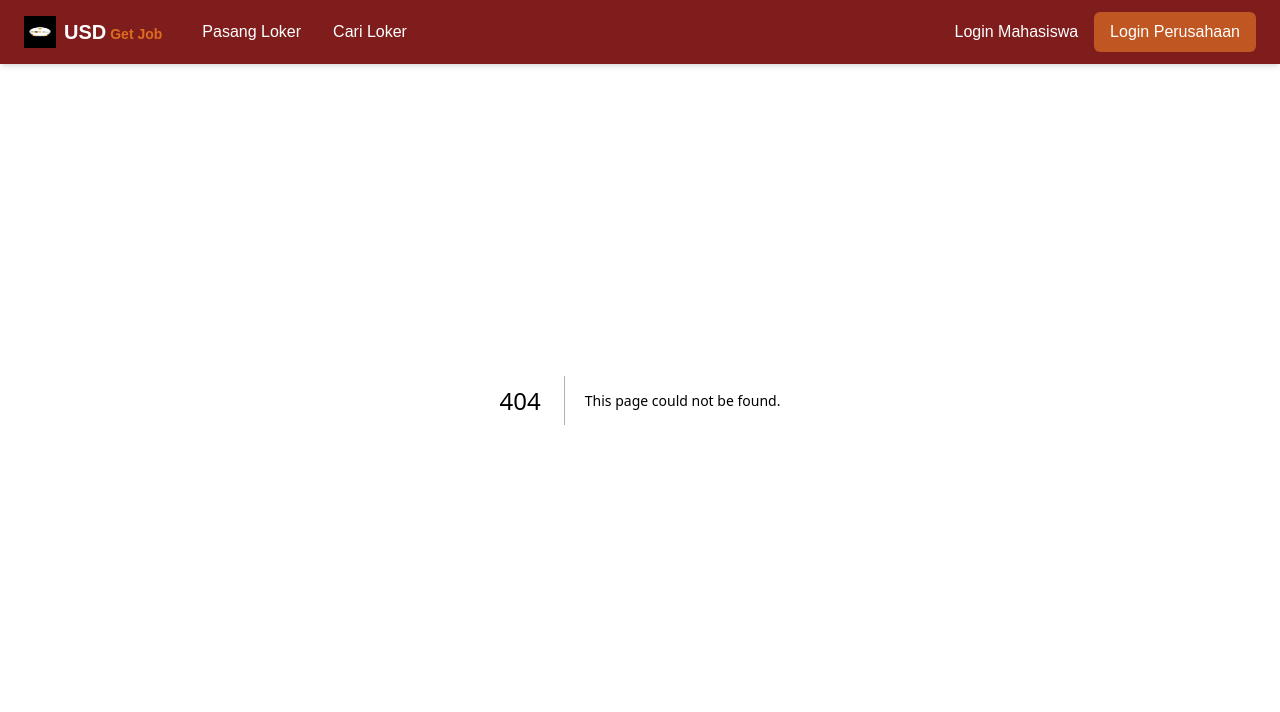
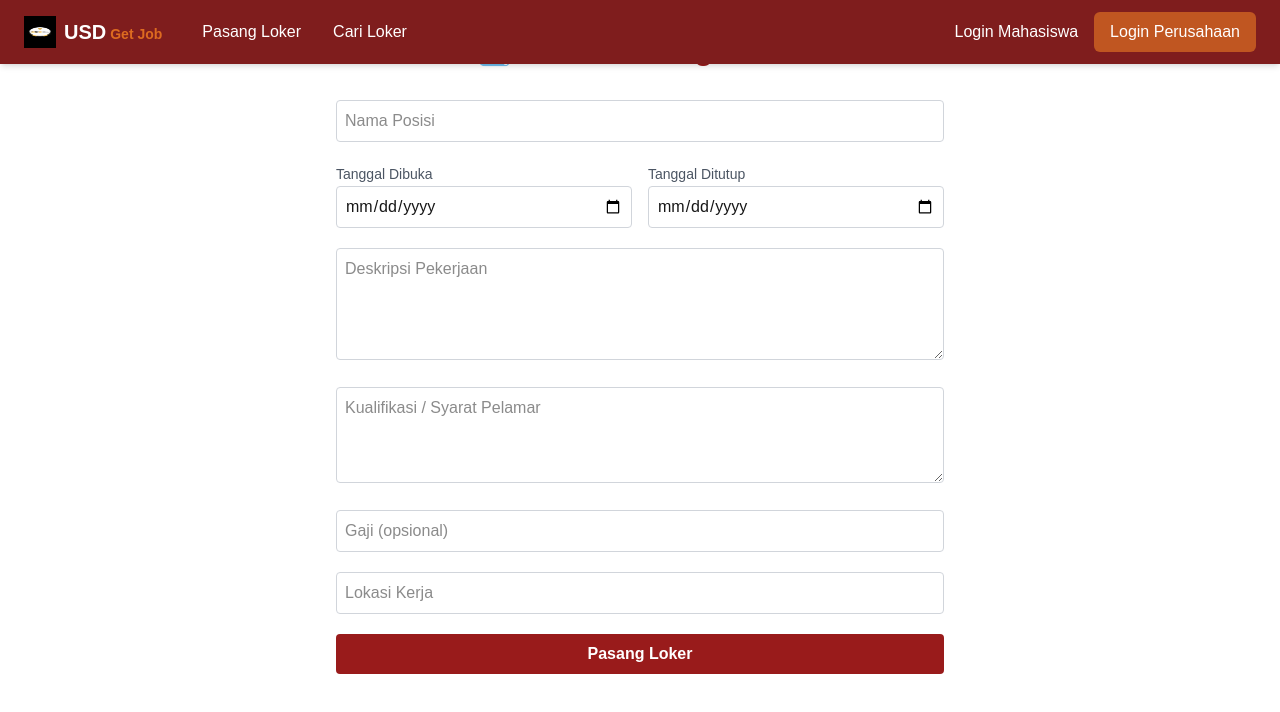
Before and after one commit to sensussandi/Getjob, a Next.js app: page /pasang-loker in a window 1280 px wide. Before the commit this address had no page. Shown: the top 712 px of the page. Built offline with nearby package versions, Linux system fonts and the light colour scheme.

Commit message:
tambah pasang loker dan ubah sedikit fitur header

```diff
--- /dev/null
+++ b/src/app/api/pasang-loker/route.js
@@ -0,0 +1,60 @@
+import { NextResponse } from "next/server";
+import mysql from "mysql2/promise";
+
+export async function POST(req) {
+  try {
+    const body = await req.json();
+    const {
+      nama_posisi,
+      tanggal_dibuka,
+      tanggal_ditutup,
+      deskripsi_pekerjaan,
+      kualifikasi,
+      gaji,
+      lokasi,
+    } = body;
+
+    // Validasi minimal
+    if (!nama_posisi || !tanggal_dibuka || !deskripsi_pekerjaan) {
+      return NextResponse.json(
+        { success: false, message: "Data tidak lengkap. Mohon isi semua field wajib." },
+        { status: 400 }
+      );
+    }
+
+    // Koneksi ke database MySQL
+    const connection = await mysql.createConnection({
+      host: "localhost",
+      user: "root",
+      password: "",
+      database: "getjob_db",
+    });
+
+    // Query insert ke tabel lowongan_kerja
+    await connection.execute(
+      "INSERT INTO lowongan_kerja (nama_posisi, tanggal_dibuka, tanggal_ditutup, deskripsi_pekerjaan, kualifikasi, gaji, lokasi) VALUES (?, ?, ?, ?, ?, ?, ?)",
+      [
+        nama_posisi,
+        tanggal_dibuka,
+        tanggal_ditutup,
+        deskripsi_pekerjaan,
+        kualifikasi,
+        gaji,
+        lokasi,
+      ]
+    );
+
+    await connection.end();
+
+    return NextResponse.json({
+      success: true,
+      message: "✅ Lowongan berhasil dipasang!",
+    });
+  } catch (error) {
+    console.error("❌ ERROR:", error);
+    return NextResponse.json(
+      { success: false, message: "Terjadi kesalahan saat memasang lowongan." },
+      { status: 500 }
+    );
+  }
+}
--- /dev/null
+++ b/src/app/pasang-loker/page.js
@@ -0,0 +1,129 @@
+"use client";
+import { useState } from "react";
+
+export default function PasangLokerPage() {
+  const [formData, setFormData] = useState({
+    nama_posisi: "",
+    tanggal_dibuka: "",
+    tanggal_ditutup: "",
+    deskripsi_pekerjaan: "",
+    kualifikasi: "",
+    gaji: "",
+    lokasi: "",
+  });
+
+  const handleChange = (e) => {
+    setFormData({ ...formData, [e.target.name]: e.target.value });
+  };
+
+  const handleSubmit = async (e) => {
+    e.preventDefault();
+
+    const res = await fetch("/api/pasang-loker", {
+      method: "POST",
+      headers: { "Content-Type": "application/json" },
+      body: JSON.stringify(formData),
+    });
+
+    const data = await res.json();
+    alert(data.message);
+
+    if (data.success) {
+      setFormData({
+        nama_posisi: "",
+        tanggal_dibuka: "",
+        tanggal_ditutup: "",
+        deskripsi_pekerjaan: "",
+        kualifikasi: "",
+        gaji: "",
+        lokasi: "",
+      });
+    }
+  };
+
+  return (
+    <div className="p-8 max-w-2xl mx-auto">
+      <h1 className="text-3xl font-bold text-center text-red-800 mb-8">
+        🧾 Form Pasang Loker
+      </h1>
+
+      <form onSubmit={handleSubmit} className="space-y-5">
+        <input
+          type="text"
+          name="nama_posisi"
+          value={formData.nama_posisi}
+          onChange={handleChange}
+          placeholder="Nama Posisi"
+          className="border border-gray-300 p-2 w-full rounded"
+          required
+        />
+
+        <div className="flex gap-4">
+          <div className="w-1/2">
+            <label className="text-sm text-gray-600">Tanggal Dibuka</label>
+            <input
+              type="date"
+              name="tanggal_dibuka"
+              value={formData.tanggal_dibuka}
+              onChange={handleChange}
+              className="border border-gray-300 p-2 w-full rounded"
+              required
+            />
+          </div>
+          <div className="w-1/2">
+            <label className="text-sm text-gray-600">Tanggal Ditutup</label>
+            <input
+              type="date"
+              name="tanggal_ditutup"
+              value={formData.tanggal_ditutup}
+              onChange={handleChange}
+              className="border border-gray-300 p-2 w-full rounded"
+            />
+          </div>
+        </div>
+
+        <textarea
+          name="deskripsi_pekerjaan"
+          value={formData.deskripsi_pekerjaan}
+          onChange={handleChange}
+          placeholder="Deskripsi Pekerjaan"
+          className="border border-gray-300 p-2 w-full rounded h-28"
+          required
+        />
+
+        <textarea
+          name="kualifikasi"
+          value={formData.kualifikasi}
+          onChange={handleChange}
+          placeholder="Kualifikasi / Syarat Pelamar"
+          className="border border-gray-300 p-2 w-full rounded h-24"
+        />
+
+        <input
+          type="text"
+          name="gaji"
+          value={formData.gaji}
+          onChange={handleChange}
+          placeholder="Gaji (opsional)"
+          className="border border-gray-300 p-2 w-full rounded"
+        />
+
+        <input
+          type="text"
+          name="lokasi"
+          value={formData.lokasi}
+          onChange={handleChange}
+          placeholder="Lokasi Kerja"
+          className="border border-gray-300 p-2 w-full rounded"
+        />
+
+        <button
+          type="submit"
+          className="bg-red-800 hover:bg-red-900 text-white px-6 py-2 rounded w-full font-semibold transition"
+        >
+          Pasang Loker
+        </button>
+      </form>
+    </div>
+  );
+}
--- a/src/components/Header.js
+++ b/src/components/Header.js
@@ -1,24 +1,30 @@
 "use client";
 import { useEffect, useState } from "react";
+import { useRouter } from "next/navigation";
 
 export default function Header() {
   const [showHeader, setShowHeader] = useState(true);
   const [lastScrollY, setLastScrollY] = useState(0);
+  const router = useRouter();
 
-  // Deteksi scroll arah
+  // Deteksi arah scroll
   useEffect(() => {
     const handleScroll = () => {
       if (window.scrollY > lastScrollY) {
-        setShowHeader(false); // Scroll ke bawah → sembunyikan
+        setShowHeader(false);
       } else {
-        setShowHeader(true); // Scroll ke atas → tampilkan
+        setShowHeader(true);
       }
       setLastScrollY(window.scrollY);
     };
-
     window.addEventListener("scroll", handleScroll);
     return () => window.removeEventListener("scroll", handleScroll);
   }, [lastScrollY]);
+
+  // Fungsi klik logo
+  const handleLogoClick = () => {
+    router.push("/"); // arahkan ke halaman utama (home)
+  };
 
   return (
     <nav
@@ -27,16 +33,14 @@ export default function Header() {
       }`}
     >
       <div className="max-w-screen-xl mx-auto flex items-center justify-between px-6 py-3">
-
         {/* === KIRI: Logo + Menu Tengah === */}
         <div className="flex items-center space-x-10">
           {/* Logo */}
-          <div className="flex items-center space-x-2">
-            <img
-              src="/logo.jpg"
-              alt="Logo"
-              className="h-8 w-8"
-            />
+          <div
+            onClick={handleLogoClick}
+            className="flex items-center space-x-2 cursor-pointer hover:opacity-80 transition"
+          >
+            <img src="/logo.jpg" alt="Logo" className="h-8 w-8" />
             <div>
               <span className="text-xl font-bold text-white">USD</span>
               <span className="ml-1 text-sm text-orange-500 font-semibold">Get Job</span>
--- a/src/components/HeroSection.js
+++ b/src/components/HeroSection.js
@@ -1,5 +1,5 @@
 import { useState } from "react";
-import { Search, MapPin, Briefcase, ChevronDown } from "lucide-react";
+import { Search, MapPin, Briefcase, ChevronDown, ChevronUp } from "lucide-react";
 
 export default function HeroSection() {
   const [keyword, setKeyword] = useState("");
@@ -18,14 +18,6 @@ export default function HeroSection() {
     "Sales", "Human Resources", "Customer Service",
     "Engineering", "Healthcare", "Education"
   ];
-
-  const filteredLocations = locations.filter(loc =>
-    loc.toLowerCase().includes(location.toLowerCase())
-  );
-
-  const filteredCategories = categories.filter(cat =>
-    cat.toLowerCase().includes(category.toLowerCase())
-  );
 
   const handleSearch = () => {
     console.log("Search:", { keyword, location, category });
@@ -51,8 +43,8 @@ export default function HeroSection() {
         <div className="md:w-1/2 space-y-8 z-10">
           <div className="space-y-4">
             <div className="inline-block bg-yellow-400 text-[#800000] px-4 py-2 rounded-full text-sm font-bold animate-bounce mt-4">
-          🔥 Pencarian Loker Mahasiswa Sanata Dharma
-           </div>
+              🔥 Pencarian Loker Mahasiswa Sanata Dharma
+            </div>
             <h1 className="text-5xl md:text-6xl font-extrabold leading-tight">
               Cari Kerja <span className="text-[#FFD700] drop-shadow-lg">PALING MUDAH</span><br />
               Menggunakan  <span className="bg-white text-[#800000] px-3 py-1 rounded-lg">GETJOB</span>
@@ -76,31 +68,39 @@ export default function HeroSection() {
               />
             </div>
 
+            {/* Dropdowns */}
             <div className="grid md:grid-cols-2 gap-4">
-              {/* Location Search */}
+
+              {/* === Dropdown Lokasi === */}
               <div className="relative">
-                <MapPin className="absolute left-4 top-4 w-5 h-5 text-gray-400 z-10" />
-                <input
-                  type="text"
-                  value={location}
-                  onChange={(e) => setLocation(e.target.value)}
-                  onFocus={() => setShowLocationDropdown(true)}
-                  onBlur={() => setTimeout(() => setShowLocationDropdown(false), 200)}
-                  placeholder="Cari lokasi"
-                  className="w-full pl-12 pr-10 py-4 border-2 border-gray-200 rounded-xl focus:outline-none focus:ring-2 focus:ring-[#800000] focus:border-transparent transition-all cursor-text"
-                />
-                <ChevronDown className="absolute right-4 top-4 w-5 h-5 text-gray-400" />
+                <button
+                  type="button"
+                  onClick={() => setShowLocationDropdown(!showLocationDropdown)}
+                  className="w-full flex justify-between items-center pl-12 pr-4 py-4 border-2 border-gray-200 rounded-xl bg-white text-gray-600 focus:outline-none focus:ring-2 focus:ring-[#800000] transition-all"
+                >
+                  <div className="flex items-center gap-2 text-gray-600">
+                    <MapPin className="w-5 h-5 text-gray-400" />
+                    {location || "Semua Lokasi"}
+                  </div>
+                  {showLocationDropdown ? (
+                    <ChevronUp className="w-5 h-5 text-gray-500 transition-transform duration-300" />
+                  ) : (
+                    <ChevronDown className="w-5 h-5 text-gray-500 transition-transform duration-300" />
+                  )}
+                </button>
 
-                {showLocationDropdown && filteredLocations.length > 0 && (
-                  <div className="absolute z-20 w-full mt-2 bg-white border-2 border-gray-200 rounded-xl shadow-lg max-h-48 overflow-y-auto">
-                    {filteredLocations.map((loc, index) => (
+                {showLocationDropdown && (
+                  <div className="absolute z-20 w-full mt-2 bg-white border-2 border-gray-200 rounded-xl shadow-lg max-h-56 overflow-y-auto">
+                    {locations.map((loc, index) => (
                       <div
                         key={index}
-                        onMouseDown={() => {
+                        onClick={() => {
                           setLocation(loc);
                           setShowLocationDropdown(false);
                         }}
-                        className="px-4 py-3 hover:bg-red-50 cursor-pointer transition-colors border-b border-gray-100 last:border-b-0"
+                        className={`px-4 py-3 hover:bg-red-50 cursor-pointer border-b border-gray-100 last:border-b-0 ${
+                          location === loc ? "bg-yellow-50 text-[#800000] font-semibold" : ""
+                        }`}
                       >
                         <div className="flex items-center gap-2">
                           <MapPin className="w-4 h-4 text-[#800000]" />
@@ -112,30 +112,36 @@ export default function HeroSection() {
                 )}
               </div>
 
-              {/* Category Search */}
+              {/* === Dropdown Kategori === */}
               <div className="relative">
-                <Briefcase className="absolute left-4 top-4 w-5 h-5 text-gray-400 z-10" />
-                <input
-                  type="text"
-                  value={category}
-                  onChange={(e) => setCategory(e.target.value)}
-                  onFocus={() => setShowCategoryDropdown(true)}
-                  onBlur={() => setTimeout(() => setShowCategoryDropdown(false), 200)}
-                  placeholder="Cari kategori"
-                  className="w-full pl-12 pr-10 py-4 border-2 border-gray-200 rounded-xl focus:outline-none focus:ring-2 focus:ring-[#800000] focus:border-transparent transition-all cursor-text"
-                />
-                <ChevronDown className="absolute right-4 top-4 w-5 h-5 text-gray-400" />
+                <button
+                  type="button"
+                  onClick={() => setShowCategoryDropdown(!showCategoryDropdown)}
+                  className="w-full flex justify-between items-center pl-12 pr-4 py-4 border-2 border-gray-200 rounded-xl bg-white text-gray-600 focus:outline-none focus:ring-2 focus:ring-[#800000] transition-all"
+                >
+                  <div className="flex items-center gap-2 text-gray-600">
+                    <Briefcase className="w-5 h-5 text-gray-400" />
+                    {category || "Semua Kategori"}
+                  </div>
+                  {showCategoryDropdown ? (
+                    <ChevronUp className="w-5 h-5 text-gray-500 transition-transform duration-300" />
+                  ) : (
+                    <ChevronDown className="w-5 h-5 text-gray-500 transition-transform duration-300" />
+                  )}
+                </button>
 
-                {showCategoryDropdown && filteredCategories.length > 0 && (
-                  <div className="absolute z-20 w-full mt-2 bg-white border-2 border-gray-200 rounded-xl shadow-lg max-h-48 overflow-y-auto">
-                    {filteredCategories.map((cat, index) => (
+                {showCategoryDropdown && (
+                  <div className="absolute z-20 w-full mt-2 bg-white border-2 border-gray-200 rounded-xl shadow-lg max-h-56 overflow-y-auto">
+                    {categories.map((cat, index) => (
                       <div
                         key={index}
-                        onMouseDown={() => {
+                        onClick={() => {
                           setCategory(cat);
                           setShowCategoryDropdown(false);
                         }}
-                        className="px-4 py-3 hover:bg-red-50 cursor-pointer transition-colors border-b border-gray-100 last:border-b-0"
+                        className={`px-4 py-3 hover:bg-red-50 cursor-pointer border-b border-gray-100 last:border-b-0 ${
+                          category === cat ? "bg-yellow-50 text-[#800000] font-semibold" : ""
+                        }`}
                       >
                         <div className="flex items-center gap-2">
                           <Briefcase className="w-4 h-4 text-[#800000]" />
```
